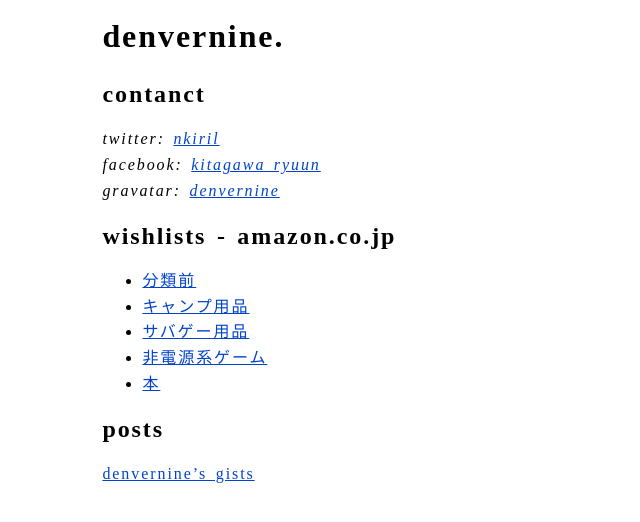
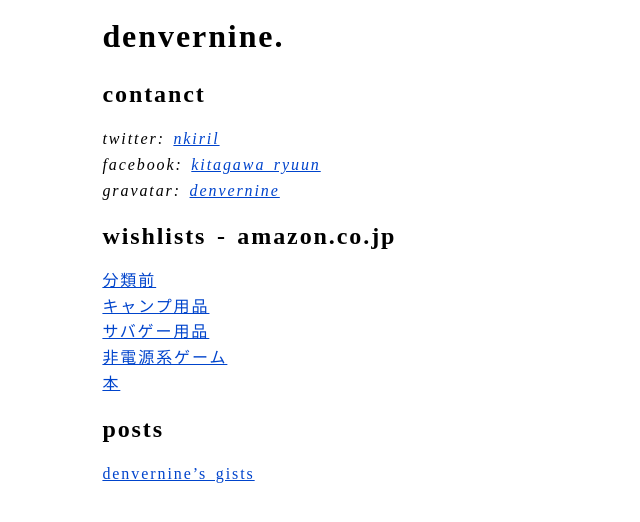
Before and after one commit to denvernine/denvernine.github.io, a Jekyll site: the page built from index.html, in a window 1280 px wide. Shown: the top 522 px of the page, without its empty margins (0-640 px from the left). Built offline with Jekyll 4.4.1, drawn with Linux system fonts in a browser that asks for light colours.

Commit message:
Update index.html

```diff
--- a/_layouts/base.html
+++ b/_layouts/base.html
@@ -16,8 +16,7 @@
     <base href="{{ site.url }}">
     <link rel="icon" type="image/png" sizes="420x420" href="https://avatars2.githubusercontent.com/u/37843385">
     <link rel="canonical" href="{{ site.url }}">
-    <link rel="stylesheet" href="https://unpkg.com/normalize.css@8.0.1/normalize.css">
-    <link rel="stylesheet" href="{{ '/assets/css/styles.css' | absolute_url }}">
+    <link rel="stylesheet" href="/assets/css/styles.css">
   </head>
   <body>
     {{ content }}
--- a/index.html
+++ b/index.html
@@ -9,7 +9,7 @@ title: index
   {% endfor %}
 </address>
 <h2>wishlists - amazon.co.jp</h2>
-<ul>
+<ul class="">
   {% for list in site.data.wishlists %}
     <li><a href="{{ list.url }}">{{ list.name }}</a>
   {% endfor %}
```
